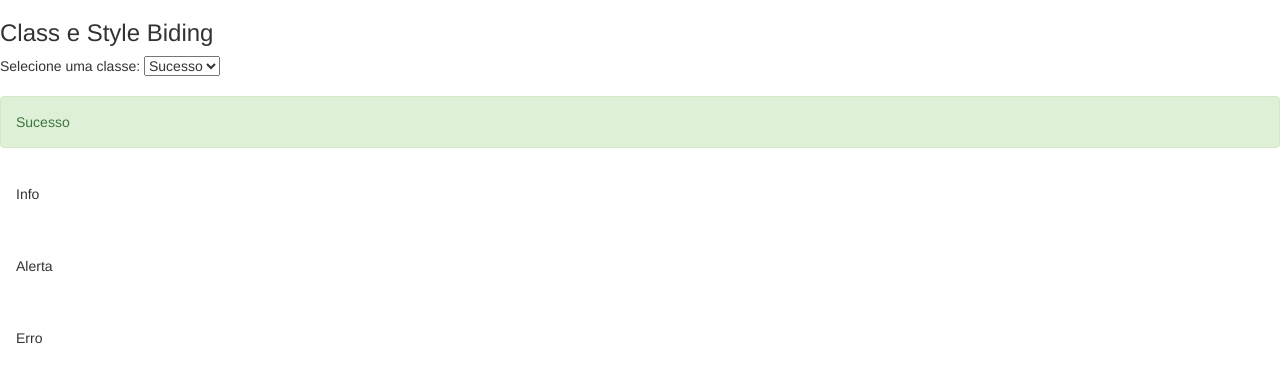
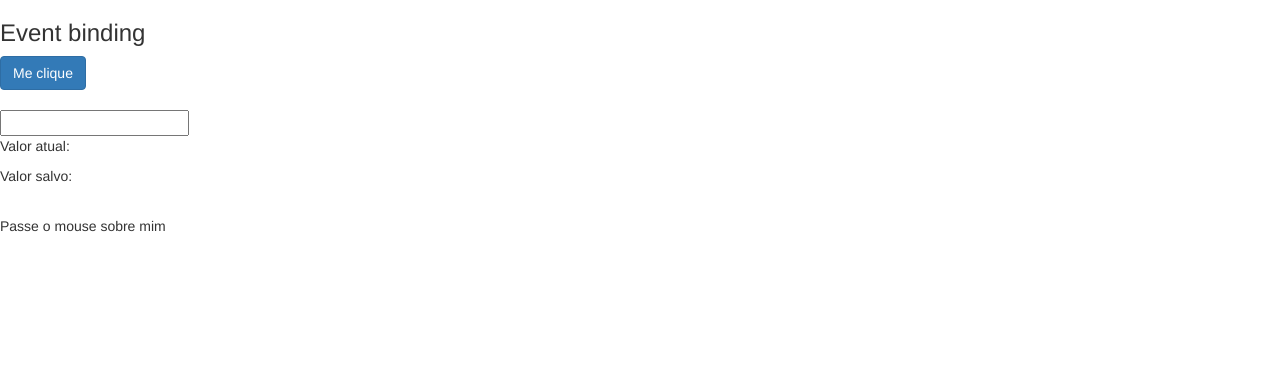
Before and after one commit to sansou/data-biding, an Angular app: page / in a window 1280 px wide. Shown: the top 382 px of the page. Built offline with nearby package versions, Linux system fonts and the light colour scheme.

Commit message:
evente  binding

```diff
--- a/src/app/data-binding/data-binding.component.css
+++ b/src/app/data-binding/data-binding.component.css
@@ -0,0 +1,4 @@
+.highlight{
+    background-color:yellow;
+    font-weight: bold;
+}
--- a/src/app/data-binding/data-binding.component.html
+++ b/src/app/data-binding/data-binding.component.html
@@ -1,4 +1,5 @@
 <section>
+   <!-- Property binding e interpolação-->
   <!-- <article>
     <h3>Interpolation / Interpolação</h3>
     <p> String renderizada com interpolação: {{url}}</p>
@@ -6,7 +7,9 @@
     <p> O resultado de 1+1 não é: {{1 + 1 + getValor()}}</p>
     <p> Curso angular e gosto do curso: {{cursoAngular && getCurtiCurso()}}</p>
   </article>   -->
-  <article>
+
+  <!-- Class e Style binding -->
+  <!-- <article>
     <h3>Class e Style Biding</h3>
     <div>
       Selecione uma classe:
@@ -41,6 +44,35 @@
       </div>
 
     </div>
+  </article>   -->
+
+  <!--  Event binding-->
+  <article>
+    <h3>Event binding</h3>
+    <div>
+      <button (click)="botaoClicado()"
+        class="btn btn-primary">Me clique</button>
+        <br>
+        <br>
+
+      <input type="text"
+        (keyup)="OnKeyUp($event)"
+        (keyup.Enter)="salvarValor(campoInput.value)"
+        (blur)="salvarValor(campoInput.value)"
+        #campoInput />
+
+        <p>Valor atual: {{ valorAtual }}</p>
+        <p>Valor salvo: {{ valorSalvo }}</p>
+
+        <br>
+        <span
+          (mouseover)="OnMouseOverOut()"
+          (mouseout)="OnMouseOverOut()"
+          [class.highlight]="isMouseOver"
+          >
+          Passe o mouse sobre mim
+        </span>
+    </div>
   </article>
 
 </section>
--- a/src/app/data-binding/data-binding.component.ts
+++ b/src/app/data-binding/data-binding.component.ts
@@ -1,4 +1,5 @@
 import { Component, OnInit } from '@angular/core';
+
 
 @Component({
   selector: 'app-data-binding',
@@ -9,6 +10,9 @@ export class DataBindingComponent implements OnInit {
 
   url: string = 'http//loiane.com';
   cursoAngular: boolean = true;
+  valorAtual: string = '';
+  valorSalvo: string ='';
+  isMouseOver: boolean = false;
 
   getValor(){
     return 2;
@@ -17,6 +21,24 @@ export class DataBindingComponent implements OnInit {
   getCurtiCurso(){
     return true;
   }
+
+  botaoClicado(){
+    alert("Botão clicado");
+  }
+
+  OnKeyUp(evento: KeyboardEvent){
+    this.valorAtual = (<HTMLInputElement>evento.target).value;
+  }
+
+  salvarValor(valor){
+    this.valorSalvo = valor;
+  }
+
+  OnMouseOverOut(){
+    this.isMouseOver = !this.isMouseOver;
+  }
+
+
   constructor() { }
 
   ngOnInit(): void {
```
